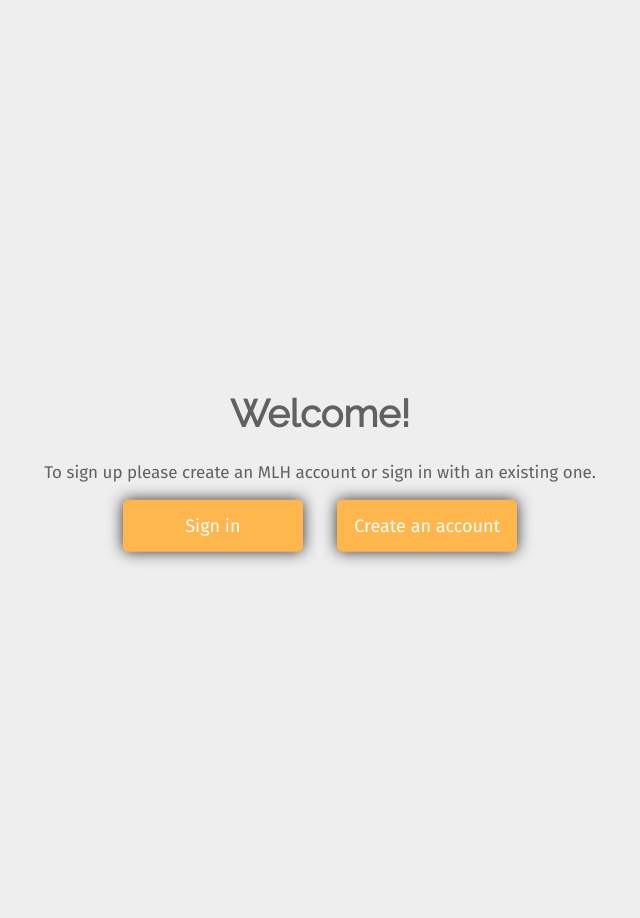
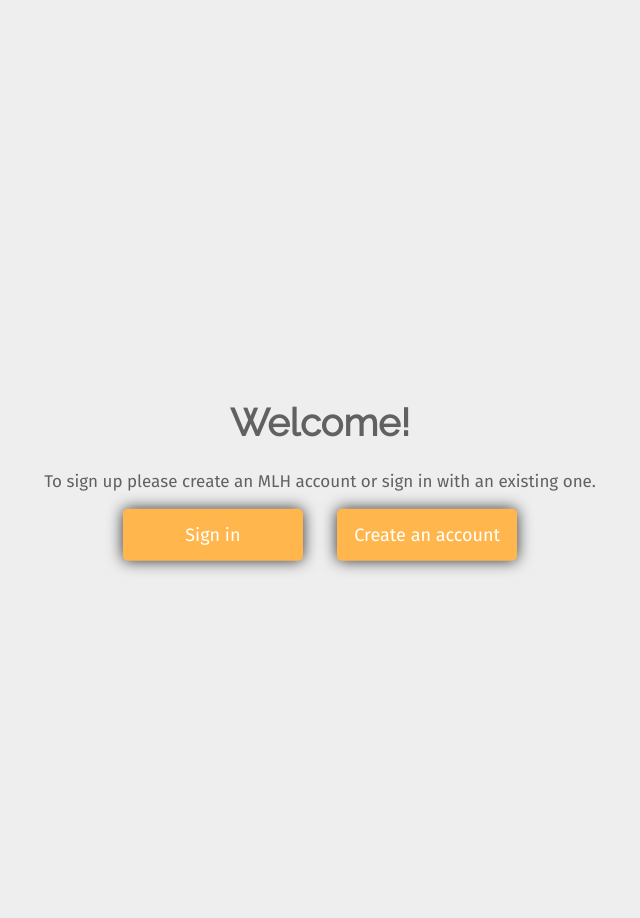
Before and after one commit to RocHack/rochack.org, a Jekyll site: the page dandyhacks/register.html, which Jekyll copies as it is, in a window 1280 px wide. Shown: the whole page, without its empty margins (320-960 px from the left). Built offline with Jekyll 4.4.1, drawn with Linux system fonts in a browser that asks for light colours.

Commit message:
fixed small bug on the greetings page

```diff
--- a/dandyhacks/css/hackathon.css
+++ b/dandyhacks/css/hackathon.css
@@ -59,7 +59,7 @@
 }
 
 .page.main {
-	height: 100%;
+	height: 102%;
 
 }
 .page.image {
```
